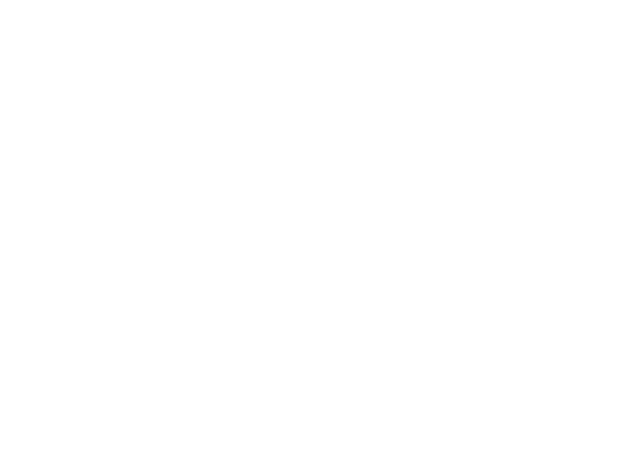
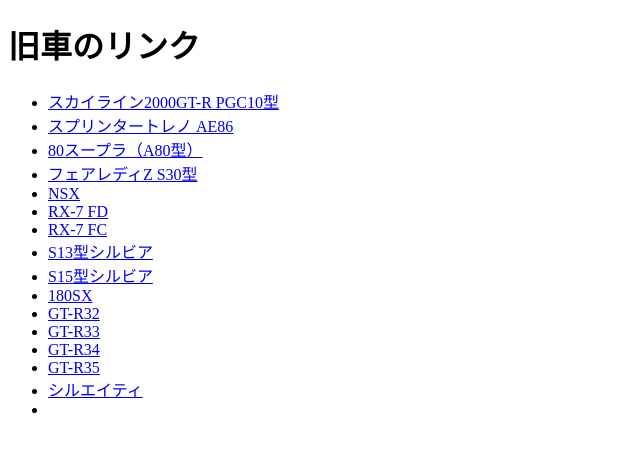
Before and after one commit to n-koujiro/zesf-UI, a plain HTML site: page index.html in a window 1280 px wide. Shown: the whole page, without its empty margins (0-640 px from the left). Drawn offline with Linux system fonts and the light colour scheme.

Commit message:
storymap.drawio

```diff
--- a/index.html
+++ b/index.html
@@ -1,9 +1,96 @@
 <!DOCTYPE html>
-<html>
+<html lang="ja">
     <head>
-
+        <meta charset="UTF-8">
+        <meta name="viewport" content="width=device-width, initial-scale=1">
+        <title>旧車のリンク</title>
+        <link rel="stylesheet" href="style.css">
+        <script src="script.js" defer></script>
     </head>
     <body>
+        <h1>旧車のリンク</h1>
 
+         <ul>
+        <li>
+            <a href="https://commons.wikimedia.org/wiki/Category:Nissan_Skyline_2000GT-R_(KPGC10,_1970)">
+                スカイライン2000GT-R PGC10型
+            </a>
+        </li>
+        <li>
+            <a href="https://commons.wikimedia.org/wiki/Toyota_AE86">
+                スプリンタートレノ AE86
+            </a>
+        </li>
+        <li>
+            <a href="https://commons.wikimedia.org/wiki/Category:Toyota_Supra_(A80)">
+                80スープラ（A80型）
+            </a>
+        </li>
+        <li>
+            <a href="https://commons.wikimedia.org/wiki/Category:Nissan_Fairlady_Z_(S30)">
+                フェアレディZ S30型
+            </a>
+        </li>
+        <li>
+            <a href="https://commons.wikimedia.org/wiki/Category:Honda_NSX_(1990)">
+                NSX
+            </a>
+        </li>
+        <li>
+            <a href="https://commons.wikimedia.org/wiki/Category:Mazda_RX-7_(FD)">
+                RX-7 FD
+            </a>
+        </li>
+        <li>
+            <a href="https://commons.wikimedia.org/wiki/Category:Mazda_RX-7_(FC)">
+                RX-7 FC
+            </a>
+        </li>
+        <li>
+            <a href="https://commons.wikimedia.org/wiki/Category:Nissan_Silvia_(S13)">
+                S13型シルビア
+            </a>
+        </li>
+        <li>
+            <a href="https://commons.wikimedia.org/wiki/Category:Nissan_Silvia_(S15)">
+                S15型シルビア
+            </a>
+        </li>
+        <li>
+            <a href="https://commons.wikimedia.org/wiki/Category:Nissan_180SX_(1996)">
+                180SX
+            </a>
+        </li>
+        <li>
+            <a href="https://commons.wikimedia.org/wiki/Category:Nissan_Skyline_GT-R_(R32,_facelift)">
+                GT-R32
+            </a>
+        </li>
+        <li>
+            <a href="https://commons.wikimedia.org/wiki/Category:Nissan_Skyline_GT-R_V-spec_(R33,_1996)">
+                GT-R33
+            </a>
+        </li>
+        <li>
+            <a href="https://commons.wikimedia.org/wiki/Category:Nissan_Skyline_GT-R_(R34,_facelift)">
+                GT-R34
+            </a>
+        </li>
+        <li>
+            <a href="https://commons.wikimedia.org/wiki/Category:Nissan_GT-R_(R35,_2011_facelift)">
+                GT-R35
+            </a>
+        </li>
+        <li>
+            <a href="https://commons.wikimedia.org/wiki/Category:Nissan_Sileighty">
+                シルエイティ
+            </a>
+        </li>
+        <li>
+            <a href="">
+
+            </a>
+        </li>
+         </ul>
     </body>
 </html>
```
Also changed, not shown: 1 other file.
